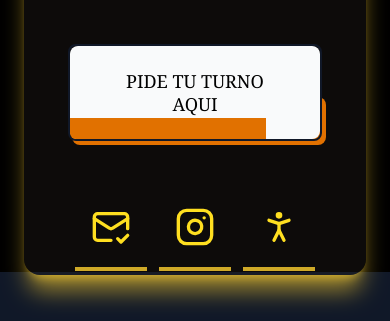
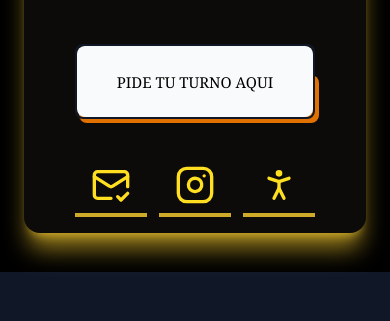
Before and after one commit to kevin15042005/Peluqueria, a React (Vite) app: page / in a window 390 px wide. Shown: the part 508-829 px from the top of the page. Built offline with nearby package versions, Linux system fonts and the light colour scheme; a web font is replaced by a local one.

Commit message:
Arreglo de diseño

```diff
--- a/src/Page/App/Informativa1.jsx
+++ b/src/Page/App/Informativa1.jsx
@@ -33,13 +33,13 @@ export default function Informacion1() {
               <h2 className="text-1 md:text-[20px] sm:text-[10px]font-bold mb-2 text-white text-center flex flex-col justify-center">
                 CAMBIA TU ESTILO CON CONFIANZA
               </h2>
-              <div className="text-center flex justify-center items-center mt-10">
+              <div className="text-center flex justify-center items-center mt-10 ">
                 <Link to="/Citas">
                   <a href="#_" class="relative inline-block text-lg group">
-                    <span class="relative z-10 block px-10 py-6 overflow-hidden font-medium leading-tight text-black transition-colors duration-300 ease-out border-2 border-gray-900 rounded-lg group-hover:text-white">
+                    <span class="relative z-10 block px-10 py-6 overflow-hidden font-medium leading-tight text-black transition-colors duration-300 ease-out border-2 border-gray-900 rounded-lg group-hover:text-white ">
                       <span class="absolute inset-0 w-full h-full px-10 py-6 rounded-lg bg-gray-50"></span>
-                      <span class="absolute left-0 w-80 h-50 -ml-1 transition-all duration-300 origin-top-right -rotate-90 -translate-x-full translate-y-12 bg-amber-600 group-hover:-rotate-180 ease"></span>
-                      <button className="relative">PIDE TU TURNO AQUI</button>
+                      <span class="absolute left-0 md:w-80 h-50 -ml-1 transition-all duration-300 origin-top-right -rotate-90 -translate-x-full translate-y-12 bg-amber-600 group-hover:-rotate-180 ease"></span>
+                      <button className="relative  text-[15px] md:text-[18px]">PIDE TU TURNO AQUI</button>
                     </span>
                     <span
                       className="absolute bottom-0 right-0 w-full h-12 -mb-1 -mr-1 transition-all duration-200 ease-linear bg-amber-600 rounded-lg group-hover:mb-0 group-hover:mr-0"
@@ -49,22 +49,21 @@ export default function Informacion1() {
                 </Link>
               </div>
             </div>
-            <div className="flex  divide-amber-300/80 gap-3 ">
-              <div className=" py-5 px-4 flex justify-center items-center border-b-4 hover:bg-linear-to-r from-amber-200 via-amber-700 to-amber-900  bg-clip-text text-transparent  ">
-                <a href="">
+            <div className="grid grid-cols-3 items-center divide-amber-300/80 gap-3  mb-3 ">
+              <div className=" border-amber-300/80  pb-2 text-yellow-300 font-bold  px-4  border-b-4  ">
+                <a className="flex justify-center items-center"  href="">
                   <MailCheck
                     size={40}
-                    className="border-amber-300/80 divide-y-3 gap-3 text-yellow-300 font-bold"
                   />
                 </a>
               </div>
-              <div className=" border-amber-300/80 divide-y-3 gap-3 py-5  px-4 flex justify-center items-center border-b-4 hover:bg-linear-to-r from-amb-from-amber-200 via-amber-700 to-amber-900   bg-clip-text text-transparen ">
-                <a href="https://www.instagram.com/peluqueriaseldorado?igsh=MXNsNmxkc2llaHY2ZA==https://www.instagram.com/peluqueriaseldorado?igsh=MXNsNmxkc2llaHY2ZA==">
+              <div className=" border-amber-300/80   pb-2  px-4 border-b-4  ">
+                <a  className="flex justify-center items-center" href="https://www.instagram.com/peluqueriaseldorado?igsh=MXNsNmxkc2llaHY2ZA==https://www.instagram.com/peluqueriaseldorado?igsh=MXNsNmxkc2llaHY2ZA==">
                   <Instagram size={40} className="text-yellow-300  font-bold" />
                 </a>
               </div>
-              <div className=" border-amber-300/80 divide-y-3 gap-3 py-5 px-4 flex justify-center items-center   border-b-4 hover:bg-linear-to-r from-amb-from-amber-200 via-amber-700 to-amber-900  bg-clip-text text-transparen ">
-                <a href="https://www.tiktok.com/@eldoradopeluquerias">
+              <div className="  border-amber-300/80 gap-3 pb-2 px-4   border-b-4  ">
+                <a className="flex justify-center items-center" href="https://www.tiktok.com/@eldoradopeluquerias">
                   <PersonStanding
                     size={40}
                     className="text-yellow-300  font-bold"
--- a/src/Page/App/Reloj.jsx
+++ b/src/Page/App/Reloj.jsx
@@ -44,13 +44,13 @@ export default function RelojElegante() {
 
         {/* Aguja Minutos */}
         <div
-          className="absolute w-1 h-12 bg-amber-200 rounded-full origin-bottom"
+          className="absolute w-1 h-16 bg-amber-200 rounded-full"
           style={{ transform: `rotate(${rotacionMinuto}deg) translateY(-32px)`, transition: 'transform 0.5s ease-in-out' }}
         />
 
         {/* Aguja Segundos */}
         <div
-          className="absolute w-0.5 h-12 bg-amber-500 rounded-full origin-bottom"
+          className="absolute w-0.5 h-10 bg-amber-500 rounded-full "
           style={{ transform: `rotate(${rotacionSegundo}deg) translateY(-36px)` }}
         />
 
--- a/src/Page/ServiciosUsuario.jsx
+++ b/src/Page/ServiciosUsuario.jsx
@@ -88,13 +88,13 @@ export default function Home() {
           </div>
         </div>
 
-        <div className="flex flex-col text-center "></div>
+        <div className="flex flex-col text-center ">
 
         <a href="#_" class="relative inline-block text-lg group">
           <span class="relative z-10 block px-10 py-6 overflow-hidden font-medium leading-tight text-gray-800 transition-colors duration-300 ease-out border-2 border-gray-900 rounded-lg group-hover:text-white">
             <span class="absolute inset-0 w-full h-full px-10 py-6 rounded-lg bg-gray-50"></span>
             <span class="absolute left-0 w-50 h-50 -ml-2 transition-all duration-300 origin-top-right -rotate-90 -translate-x-full translate-y-12 bg-amber-600 group-hover:-rotate-180 ease"></span>
-            <button className="relative" onClick={() => setIsModalOpen(true)}>
+            <button className="relative text-[15px] md:text-[18px]" onClick={() => setIsModalOpen(true)}>
               Mirar la Carta
             </button>{" "}
           </span>
@@ -102,7 +102,7 @@ export default function Home() {
             className="absolute bottom-0 right-0 w-full h-12 -mb-1 -mr-1 transition-all duration-200 ease-linear bg-amber-600 rounded-lg group-hover:mb-0 group-hover:mr-0"
             data-rounded="rounded-lg"
           ></span>
-        </a>
+        </a></div>
 
         <div className="w-full px-4">
           <h1 className=" mt-10 text-center bg-linear-to-t from-amber-200 to-yellow-700/90 bg-clip-text text-transparent uppercase font-bold font-serif mvb-6 tracking-tight  text-3xl mb-4 ">
@@ -200,7 +200,7 @@ export default function Home() {
                   <span class="relative z-10 block px-10 py-6 overflow-hidden font-medium leading-tight text-black transition-colors duration-300 ease-out border-2 border-gray-900 rounded-lg group-hover:text-white">
                     <span class="absolute inset-0 w-full h-full px-10 py-6 rounded-lg bg-gray-50"></span>
                     <span class="absolute left-0 w-80 h-50 -ml-1 transition-all duration-300 origin-top-right -rotate-90 -translate-x-full translate-y-12 bg-amber-600 group-hover:-rotate-180 ease"></span>
-                    <button className="relative">PIDE TU TURNO AQUI</button>
+                    <button className="relative text-[15px] md:text-[18px]">PIDE TU TURNO AQUI</button>
                   </span>
                   <span
                     className="absolute bottom-0 right-0 w-full h-12 -mb-1 -mr-1 transition-all duration-200 ease-linear bg-amber-600 rounded-lg group-hover:mb-0 group-hover:mr-0"
```
